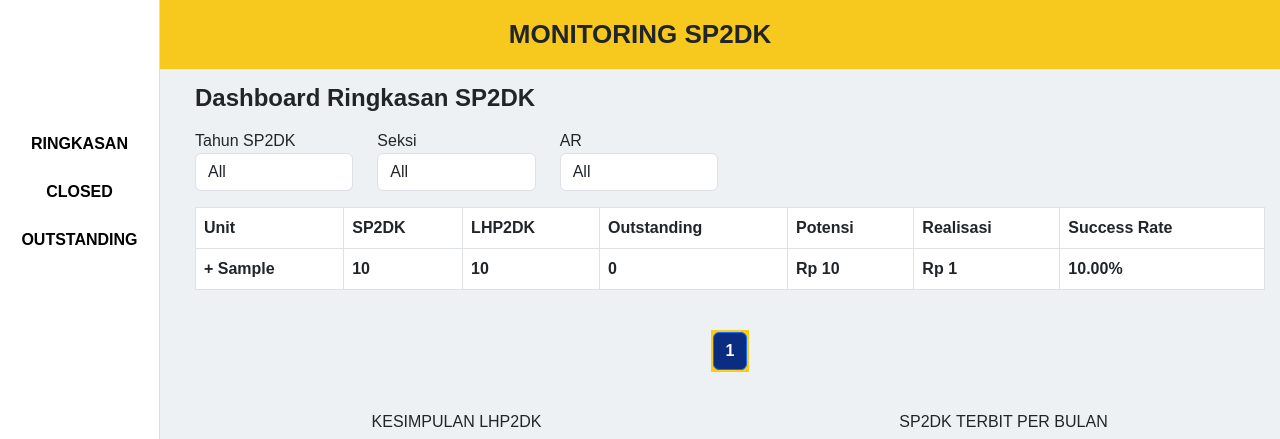
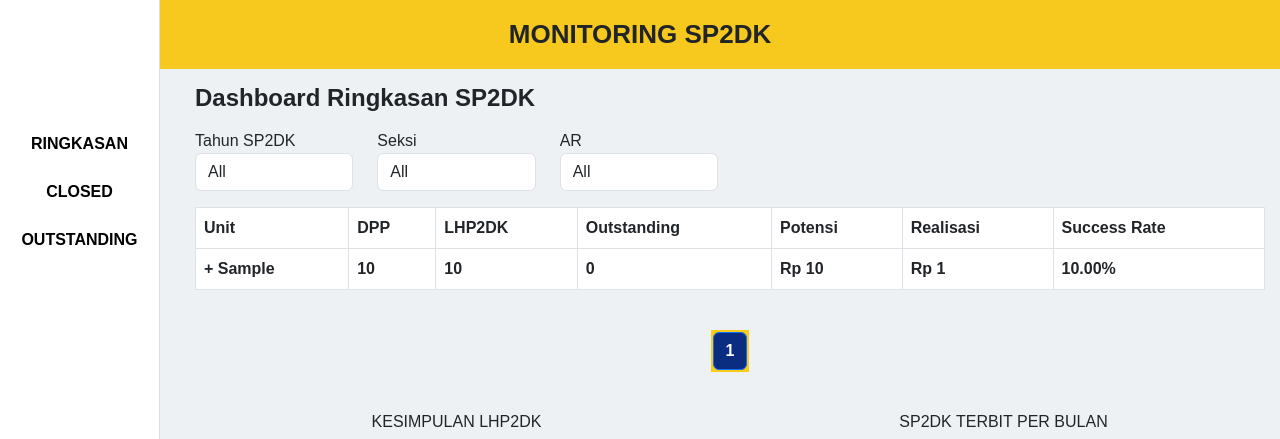
Before and after one commit to ulion-debug/monitoring-sp2dk, a Django app: page / in a window 1280 px wide. Shown: the top 439 px of the page. Run offline with Django 5.2, Linux system fonts and the light colour scheme; tables that the repository leaves empty hold one stand-in row (values such as "Sample post").

Commit message:
Update Progress

```diff
--- a/dashboard/templates/dashboard/index.html
+++ b/dashboard/templates/dashboard/index.html
@@ -49,7 +49,7 @@
 <thead class="table-header">
 <tr>
 <th>Unit</th>
-<th>SP2DK</th>
+<th>DPP</th>
 <th>LHP2DK</th>
 <th>Outstanding</th>
 <th>Potensi</th>
```
